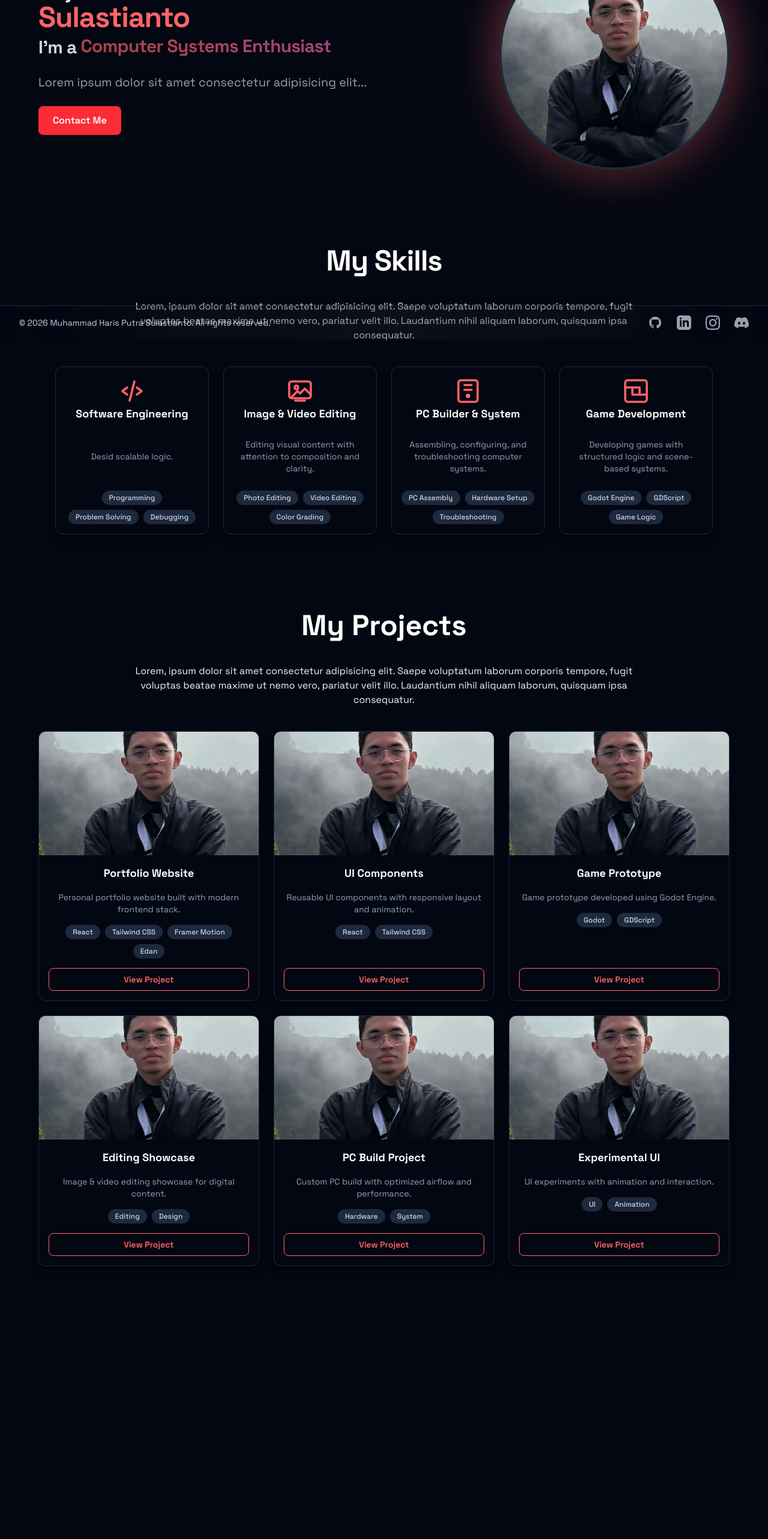
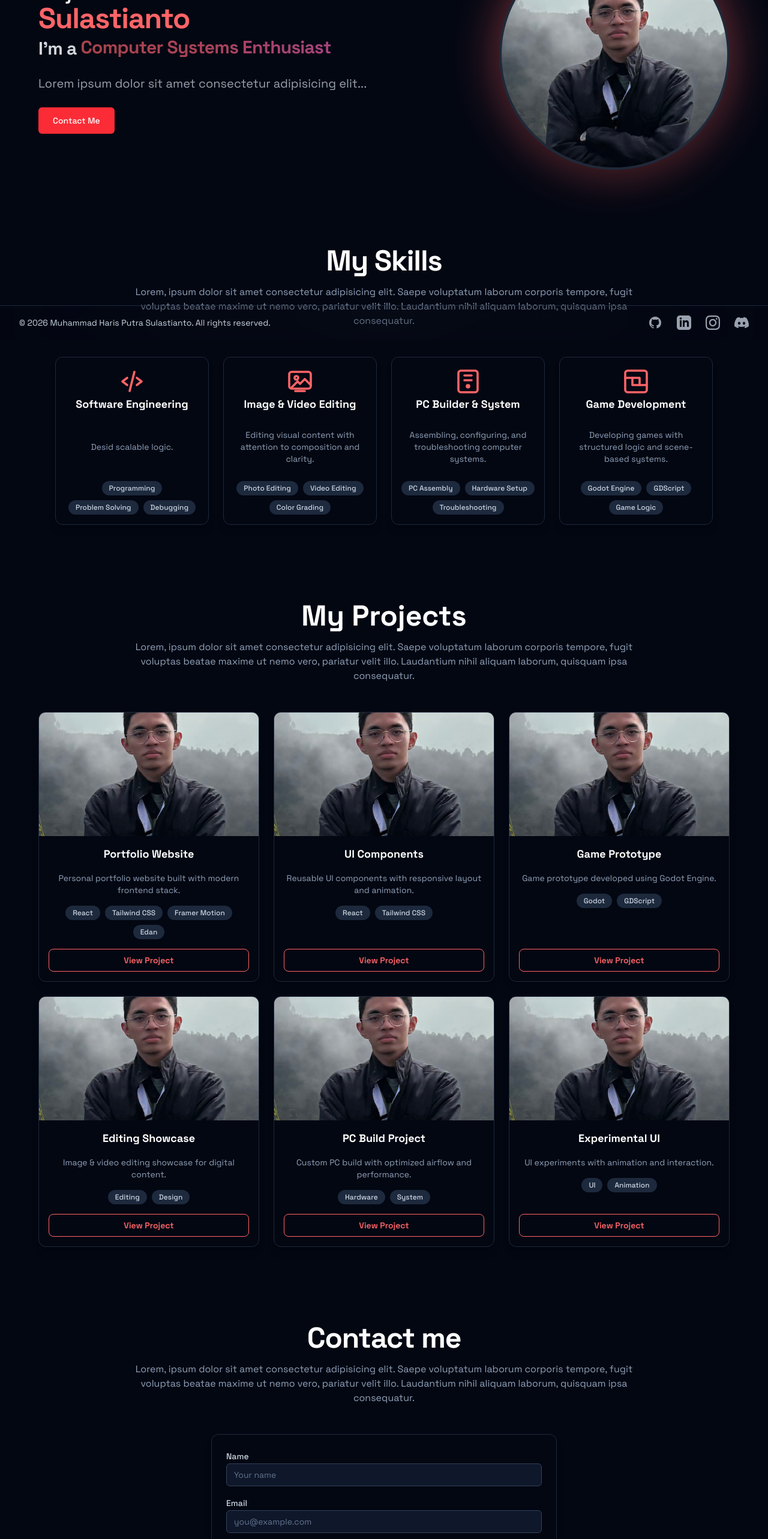
Before and after one commit to mhps-null/personal-website, a React (Vite) app: page / in a window 1280 px wide. Shown: the part 234-2800 px from the top of the page at 60% size. Built offline with nearby package versions, Linux system fonts and the light colour scheme.

Commit message:
feat:contact me section

```diff
--- a/src/index.css
+++ b/src/index.css
@@ -9,8 +9,29 @@
 @variant dark (&:where(.dark, .dark *));
 
 @layer base {
+  button,
+  a,
+  input,
+  textarea,
+  select {
+    @apply transition-colors duration-300;
+  }
   html {
     font-family: var(--font-sans);
+  }
+  input:-webkit-autofill,
+  textarea:-webkit-autofill,
+  select:-webkit-autofill {
+    -webkit-text-fill-color: theme(colors.slate.100);
+    -webkit-box-shadow: 0 0 0 1000px theme(colors.slate.900) inset;
+    transition: background-color 9999s ease-in-out 0s;
+  }
+
+  .dark input:-webkit-autofill,
+  .dark textarea:-webkit-autofill,
+  .dark select:-webkit-autofill {
+    -webkit-text-fill-color: theme(colors.slate.100);
+    -webkit-box-shadow: 0 0 0 1000px theme(colors.slate.900) inset;
   }
 }
 
@@ -20,8 +41,20 @@
     0 0 16px #b00020;
 }
 
+@utility glow-red {
+  box-shadow:
+    0 0 8px #e53935,
+    0 0 16px #b00020;
+}
+
 @utility text-glow-indigo {
   text-shadow:
+    0 0 8px rgb(79 70 229 / 0.8),
+    0 0 16px rgb(79 70 229 / 0.6);
+}
+
+@utility glow-indigo {
+  box-shadow:
     0 0 8px rgb(79 70 229 / 0.8),
     0 0 16px rgb(79 70 229 / 0.6);
 }
--- a/src/layouts/Footer.jsx
+++ b/src/layouts/Footer.jsx
@@ -63,7 +63,7 @@ const SOCIALS = [
 
 const Footer = () => {
 
-    return (<footer className="fixed bottom-0 left-0 w-full border-t border-slate-200 dark:border-slate-800 text-slate-600 dark:text-slate-300 transition-colors duration-300 backdrop-blur-3xl">
+    return (<footer className="fixed bottom-0 left-0 w-full border-t border-slate-200 dark:border-slate-800 text-slate-600 dark:text-slate-300  backdrop-blur-3xl">
         <div className="mx-auto flex max-w-7xl items-center justify-between px-4 py-4 sm:px-6 lg:px-8 max-md:flex-col gap-4">
             <div className="text-sm text-center">&copy; {new Date().getFullYear()} Muhammad Haris Putra Sulastianto. All rights reserved.</div>
             <div className="flex space-x-6">
--- a/src/layouts/Header.jsx
+++ b/src/layouts/Header.jsx
@@ -48,7 +48,7 @@ const Header = () => {
             </div>
 
             {isOpen && (
-                <div className="absolute top-16 left-0 w-full border-b border-slate-200 dark:border-slate-800 transition-colors duration-300 shadow-lg md:hidden">
+                <div className="absolute top-16 left-0 w-full border-b border-slate-200 dark:border-slate-800  shadow-lg md:hidden">
                     <nav className="flex flex-col p-4 space-y-4">
                         {NAV_LINKS.map((link) => (
                             <a
--- a/src/pages/ContactSection.jsx
+++ b/src/pages/ContactSection.jsx
@@ -2,8 +2,110 @@ const ContactSection = () => {
 
     return (<section
         id="contact"
-        className="w-full min-h-[60vh] flex items-center justify-center py-16 px-4 sm:px-6 lg:px-8"
+        className="w-full flex items-center justify-center py-16 px-4 sm:px-6 lg:px-8"
     >
+        <div className="w-full max-w-7xl mx-auto flex flex-col items-center mb-16">
+            <h2 className="text-3xl lg:text-5xl font-black tracking-tight text-gray-900 dark:text-white mb-4 ">
+                Contact me
+            </h2>
+
+            <p className="w-3/4 text-center text-slate-600 dark:text-slate-400 mb-12">Lorem, ipsum dolor sit amet consectetur adipisicing elit. Saepe voluptatum laborum corporis tempore, fugit voluptas beatae maxime ut nemo vero, pariatur velit illo. Laudantium nihil aliquam laborum, quisquam ipsa consequatur.</p>
+
+            <div
+                className="
+                          w-full
+                          max-w-md sm:max-w-lg md:max-w-xl
+                          rounded-xl
+                          border border-slate-200 dark:border-slate-800 transition-colors duration-300
+                          shadow-lg
+                          flex flex-col
+                          mx-auto
+                        "
+            >
+                <div className="p-6">
+                    <form className="space-y-4" onSubmit={(e) => e.preventDefault()}>
+                        <div className="space-y-2">
+                            <label
+                                htmlFor="name"
+                                className="text-sm font-medium text-slate-700 dark:text-slate-300"
+                            >
+                                Name
+                            </label>
+                            <input
+                                id="name"
+                                name="name"
+                                type="text"
+                                required
+                                placeholder="Your name"
+                                autoComplete="name"
+                                className="w-full rounded-md border border-slate-300 dark:border-slate-700
+                                placeholder-slate-400 dark:placeholder-slate-500
+                                bg-white dark:bg-slate-900 px-3 py-2 text-sm
+                                focus:outline-none focus:ring-2 focus:ring-indigo-500"
+                            />
+                        </div>
+
+                        <div className="space-y-2">
+                            <label
+                                htmlFor="email"
+                                className="text-sm font-medium text-slate-700 dark:text-slate-300"
+                            >
+                                Email
+                            </label>
+                            <input
+                                id="email"
+                                name="email"
+                                type="email"
+                                required
+                                placeholder="you@example.com"
+                                autoComplete="email"
+                                className="w-full rounded-md border border-slate-300 dark:border-slate-700
+                                placeholder-slate-400 dark:placeholder-slate-500
+                                bg-white dark:bg-slate-900 px-3 py-2 text-sm
+                                focus:outline-none focus:ring-2 focus:ring-indigo-500"
+                            />
+                        </div>
+
+                        <div className="space-y-2">
+                            <label
+                                htmlFor="message"
+                                className="text-sm font-medium text-slate-700 dark:text-slate-300"
+                            >
+                                Message
+                            </label>
+                            <textarea
+                                id="message"
+                                name="message"
+                                required
+                                rows={4}
+                                placeholder="Write your message..."
+                                autoComplete="off"
+                                className="w-full rounded-md border border-slate-300 dark:border-slate-700
+                                placeholder-slate-400 dark:placeholder-slate-500
+                                bg-white dark:bg-slate-900 px-3 py-2 text-sm
+                                resize-y focus:outline-none focus:ring-2 focus:ring-indigo-500"
+                            />
+                        </div>
+
+                        <button
+                            type="submit"
+                            className="
+                                      w-full rounded-md
+                                      bg-blue-600 dark:bg-red-500
+                                      hover:bg-blue-700 dark:hover:bg-red-600
+                                      px-4 py-2 text-sm font-medium text-white
+
+                                      focus:outline-none
+                                      hover:glow-indigo
+                                      dark:hover:glow-red
+                                    "
+                        >
+                            Send Message
+                        </button>
+                    </form>
+                </div>
+            </div>
+        </div>
 
     </section>)
 }
--- a/src/pages/HeroSection.jsx
+++ b/src/pages/HeroSection.jsx
@@ -58,7 +58,14 @@ const HeroSection = () => {
                     </p>
 
                     <div className="pt-0">
-                        <button className="px-6 py-3 bg-blue-600 dark:bg-red-500 text-white font-semibold rounded-lg hover:bg-blue-700 dark:hover:bg-red-600 transition duration-300">
+                        <button className="px-6 py-3 rounded-md
+                                      bg-blue-600 dark:bg-red-500
+                                      hover:bg-blue-700 dark:hover:bg-red-600
+                                      text-sm font-medium text-white
+                                      transition duration-300
+                                      focus:outline-none
+                                      hover:glow-indigo
+                                      dark:hover:glow-red">
                             Contact Me
                         </button>
                     </div>
@@ -71,7 +78,7 @@ const HeroSection = () => {
                         <img
                             src={profileImg}
                             alt={`Portrait of ${HERO_DATA.name}`}
-                            className="relative w-full h-full object-cover rounded-full border-4 border-white dark:border-gray-800 transition-colors duration-300 shadow-2xl z-10"
+                            className="relative w-full h-full object-cover rounded-full border-4 border-white dark:border-gray-800  shadow-2xl z-10"
                             loading="eager"
                         />
                     </div>
--- a/src/pages/ProjectsSection.jsx
+++ b/src/pages/ProjectsSection.jsx
@@ -59,13 +59,13 @@ const PROJECTS_DATA = [
 const ProjectsSection = () => {
     return (
         <section className="w-full py-16 px-4 sm:px-6 lg:px-8 flex justify-center">
-            <div className="w-full max-w-7xl mx-auto flex flex-col gap-10 items-center">
+            <div className="w-full max-w-7xl mx-auto flex flex-col items-center">
 
-                <h2 className="text-3xl lg:text-5xl font-black text-center text-gray-900 dark:text-white">
+                <h2 className="text-3xl lg:text-5xl font-black text-center text-gray-900 dark:text-white mb-4">
                     My Projects
                 </h2>
 
-                <p className="w-3/4 text-center">Lorem, ipsum dolor sit amet consectetur adipisicing elit. Saepe voluptatum laborum corporis tempore, fugit voluptas beatae maxime ut nemo vero, pariatur velit illo. Laudantium nihil aliquam laborum, quisquam ipsa consequatur.</p>
+                <p className="w-3/4 text-center text-slate-600 dark:text-slate-400 mb-12">Lorem, ipsum dolor sit amet consectetur adipisicing elit. Saepe voluptatum laborum corporis tempore, fugit voluptas beatae maxime ut nemo vero, pariatur velit illo. Laudantium nihil aliquam laborum, quisquam ipsa consequatur.</p>
 
                 <motion.div
                     className="grid gap-6 md:grid-cols-2 lg:grid-cols-3"
--- a/src/pages/SkillsSection.jsx
+++ b/src/pages/SkillsSection.jsx
@@ -110,12 +110,12 @@ const SkillsSection = () => {
             id="skills"
             className="w-full py-16 px-4 sm:px-6 lg:px-8 flex justify-center"
         >
-            <div className="w-full max-w-7xl mx-auto flex flex-col items-center gap-10">
-                <h2 className="text-3xl lg:text-5xl font-black tracking-tight text-gray-900 dark:text-white">
+            <div className="w-full max-w-7xl mx-auto flex flex-col items-center">
+                <h2 className="text-3xl lg:text-5xl font-black tracking-tight text-gray-900 dark:text-white mb-4">
                     My Skills
                 </h2>
 
-                <p className="w-3/4 text-center">Lorem, ipsum dolor sit amet consectetur adipisicing elit. Saepe voluptatum laborum corporis tempore, fugit voluptas beatae maxime ut nemo vero, pariatur velit illo. Laudantium nihil aliquam laborum, quisquam ipsa consequatur.</p>
+                <p className="w-3/4 text-center text-slate-600 dark:text-slate-400 mb-12">Lorem, ipsum dolor sit amet consectetur adipisicing elit. Saepe voluptatum laborum corporis tempore, fugit voluptas beatae maxime ut nemo vero, pariatur velit illo. Laudantium nihil aliquam laborum, quisquam ipsa consequatur.</p>
 
                 <motion.div
                     className="grid gap-6 md:grid-cols-2 lg:grid-cols-4"
```
Also changed, not shown: src/components/CardProjects.jsx (+8 -8 lines), src/components/CardSkills.jsx (+6 -6 lines).
